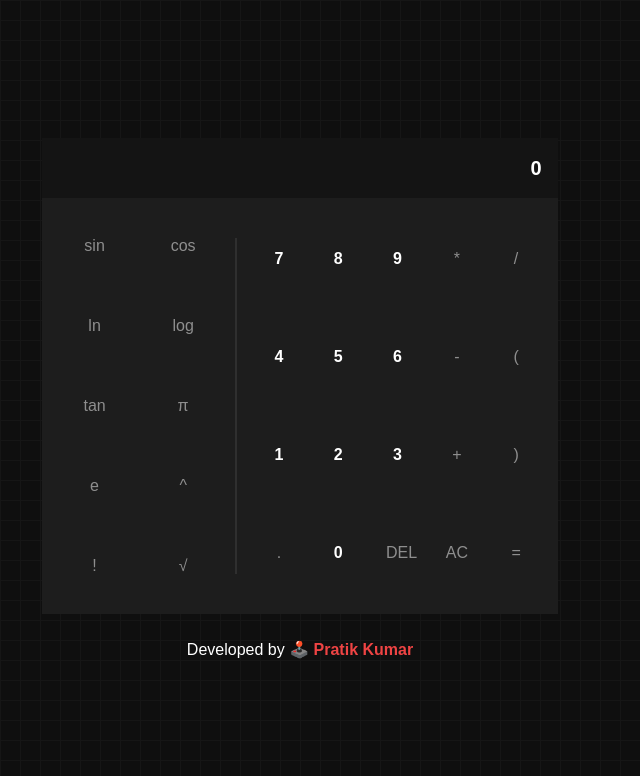
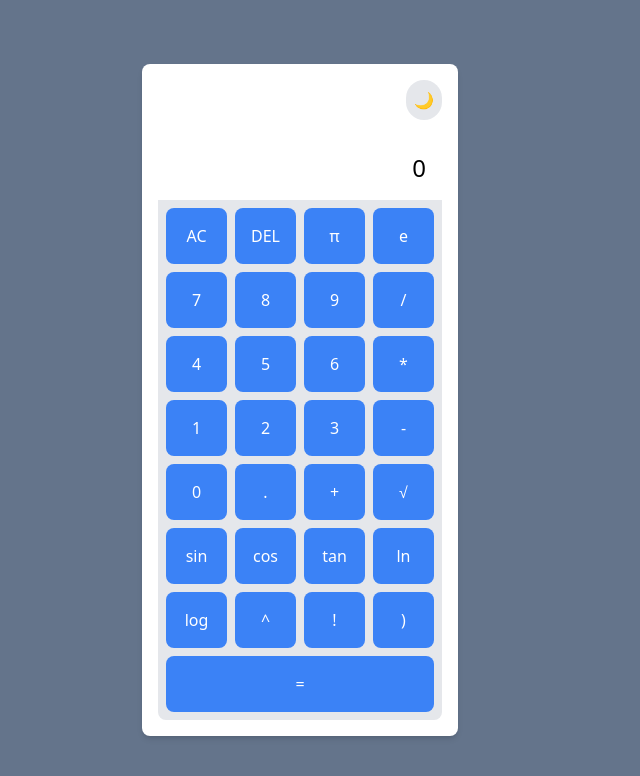
Before and after one commit to pratik-parascout/calculator, a React (Vite) app: page / in a window 1280 px wide. Shown: the top 776 px of the page, without its empty margins (340-980 px from the left). Built offline with nearby package versions, Linux system fonts and the light colour scheme.

Commit message:
added a custom hook for calculations and added light and dark mode

```diff
--- a/index.html
+++ b/index.html
@@ -5,23 +5,8 @@
     <link rel="icon" type="image/svg+xml" href="/vite.svg" />
     <meta name="viewport" content="width=device-width, initial-scale=1.0" />
     <title>Calculator</title>
-    <style>
-          * {
-            margin: 0;
-            padding: 0;
-            box-sizing: border-box;
-            font-family: 'Poppins', sans-serif;
-          }
-          body {
-            background-color: #0f0f0f;
-            color: white;
-            background-image: linear-gradient(#161616 1px, transparent 1px),
-              linear-gradient(to right, #161616 1px, #0f0f0f 1px);
-            background-size: 20px 20px;
-          }
-    </style>
   </head>
-  <body classname="sm:p-4">
+  <body>
     <div id="root"></div>
     <script type="module" src="/src/main.jsx"></script>
   </body>
--- a/src/App.jsx
+++ b/src/App.jsx
@@ -1,14 +1,12 @@
-import Calculator from "./components/Calculator"
+import React from 'react'
+import Calculator from './components/Calculator'
 
 const App = () => {
   return (
-    <div className="flex flex-col items-center justify-center align gap-6 h-screen">
+    <div className="app-container flex items-center justify-center min-h-screen bg-slate-500">
       <Calculator />
-      <p>
-        Developed by 🕹️{' '}
-        <span className=" font-semibold text-red-500">Pratik Kumar</span>
-      </p>
     </div>
   )
 }
+
 export default App
--- a/src/components/Calculator.jsx
+++ b/src/components/Calculator.jsx
@@ -1,13 +1,39 @@
-import { useState } from "react"
-import DisplayWindow from "./DisplayWindow"
-import KeyWindow from "./KeyWindow"
+import React, { useState } from 'react'
+import DisplayWindow from './DisplayWindow'
+import KeyWindow from './KeyWindow'
+import useCalculator from '../custom_hook/useCalculator'
 
 const Calculator = () => {
+  const { state, dispatch } = useCalculator()
+  const [theme, setTheme] = useState('light') // State to track current theme
 
-     const [expression, setExpression] = useState('')
-     const [displayEXP, setDisplayEXP] = useState('')
-     const [result, setResult] = useState('0')
+  const toggleTheme = () => {
+    setTheme(theme === 'light' ? 'dark' : 'light')
+  }
 
+  const handleButton = (value) => {
+    // Implement your button handling logic here
+    if (value === 'AC') {
+      dispatch({ type: 'CLEAR' })
+    } else if (value === 'DEL') {
+      dispatch({ type: 'DELETE_LAST' })
+    } else if (Object.keys(sciFunc).includes(value)) {
+      dispatch({ type: 'ADD_SCI_FUNC', payload: sciFunc[value] })
+    } else if (value === '!') {
+      dispatch({ type: 'FACTORIAL' })
+    } else if (value === '=') {
+      dispatch({ type: 'CALCULATE_RESULT' })
+    } else if (value === ')') {
+      dispatch({ type: 'ADD_CLOSING_BRACKET' })
+    } else {
+      dispatch({ type: 'ADD_CHARACTER', payload: value })
+    }
+  }
+
+  const themeClass =
+    theme === 'light' ? 'bg-white text-black' : 'bg-gray-800 text-white' // Adjust classes for light and dark themes
+
+  // Define sciFunc object here
   const sciFunc = {
     sin: 'Math.sin',
     cos: 'Math.cos',
@@ -20,61 +46,26 @@ const Calculator = () => {
     '√': 'Math.sqrt',
   }
 
-     function calcResult() {
-       if (expression.length !== 0) {
-         try {
-           let compute = eval(expression)
-           compute = parseFloat(compute.toFixed(4))
-           setResult(compute)
-         } catch (error) {
-           setResult('An Error Occurred!')
-         }
-       } else {
-         setResult('An Error Occurred!')
-       }
-     }
-
-     function handleButton(value) {
-       if (value === 'AC') {
-         setExpression('')
-         setDisplayEXP('')
-         setResult('0')
-       } else if (value === 'DEL') {
-         setDisplayEXP(displayEXP.slice(0, -1))
-         setExpression(expression.slice(0, -1))
-       } else if (sciFunc.hasOwnProperty(value)) {
-         setDisplayEXP(displayEXP + value)
-         setExpression(expression + sciFunc[value])
-       } else if (value === '!') {
-         const lastNum = extractLastNum(expression)
-         if (lastNum != null) {
-           const num = parseFloat(lastNum)
-           setDisplayEXP(displayEXP + value)
-           setExpression(expression.replace(lastNum, factorial(num)))
-         }
-       } else if (value === '=') calcResult()
-       else {
-         setExpression(expression + value)
-         setDisplayEXP(displayEXP + value)
-       }
-     }
-
-     function factorial(n) {
-       let result = 1
-       for (let i = 1; i <= n; i++) result *= i
-       return result
-     }
-
-     function extractLastNum(exp) {
-       const numbers = exp.match(/\d+/g)
-       return numbers ? numbers[numbers.length - 1] : null
-     }
-
   return (
-       <div className="calculator">
-         <DisplayWindow expression={displayEXP} result={result} />
-         <KeyWindow handleButton={handleButton} />
+    <div
+      className={`calculator p-4 rounded-lg shadow-md max-w-md mx-auto ${themeClass}`}
+    >
+      <div className="flex justify-end mb-2">
+        <button
+          className="toggle-theme-btn p-2 rounded-full bg-gray-200 hover:bg-gray-300"
+          onClick={toggleTheme}
+        >
+          {theme === 'light' ? '🌙' : '☀️'} {/* Emoji for theme toggle */}
+        </button>
+      </div>
+      <DisplayWindow
+        expression={state.displayEXP}
+        result={state.result}
+        theme={theme}
+      />
+      <KeyWindow handleButton={handleButton} theme={theme} sciFunc={sciFunc} />
     </div>
   )
 }
+
 export default Calculator
--- a/src/components/DisplayWindow.jsx
+++ b/src/components/DisplayWindow.jsx
@@ -1,9 +1,16 @@
-const DisplayWindow = ({expression, result}) => {
+import React from 'react'
+
+const DisplayWindow = ({ expression, result, theme }) => {
   return (
-    <div className="bg-almostBlack flex flex-col items-end justify-end p-4 h-22 font-semibold scrollbar-none">
-        <p className=" overflow-x-auto w-full text-right text-textColor">{expression}</p>
-        <p className="text-xl font-semibold">{result}</p>
+    <div
+      className={`display-window p-4 rounded-t-lg text-right text-xl ${
+        theme === 'light' ? 'bg-white text-black' : 'bg-gray-800 text-white'
+      }`}
+    >
+      <div className="expression text-gray-500 mb-2">{expression}</div>
+      <div className="result text-2xl">{result}</div>
     </div>
   )
 }
+
 export default DisplayWindow
--- a/src/components/KeyWindow.jsx
+++ b/src/components/KeyWindow.jsx
@@ -1,57 +1,56 @@
-const KeyWindow = ({handleButton}) => {
-  const sciKeys = ['sin', 'cos', 'ln', 'log', 'tan', 'π', 'e', '^', '!', '√']
-  const basicKeys = [
+import React from 'react'
+
+const KeyWindow = ({ handleButton, theme }) => {
+  const buttons = [
+    'AC',
+    'DEL',
+    'π',
+    'e',
     '7',
     '8',
     '9',
-    '*',
     '/',
     '4',
     '5',
     '6',
-    '-',
-    '(',
+    '*',
     '1',
     '2',
     '3',
+    '-',
+    '0',
+    '.',
     '+',
-    ')',
-    '.',
-    '0',
-    'DEL',
-    'AC',
-    '=',
+    '√',
+    'sin',
+    'cos',
+    'tan',
+    'ln',
+    'log',
+    '^',
+    '!',
+    ')', // Closing bracket added back
+    '=', // '=' moved to end
   ]
 
   return (
-    <div className="bg-textColor2 md:flex p-4 md:gap-4 flex-col md:flex-row gap-0">
-      <div className="grid grid-cols-5 gap-2 md:gap-4 md:w-1/3 md:grid-cols-2">
-        {sciKeys.map((item, index) => (
-          <button
-            key={index}
-            className="border border-none appearance-none outline-none bg-transparent px-3.5 py-5 text-base cursor-pointer text-textColor1 rounded-md hover:bg-textColor3"
-            onClick={() => handleButton(item)}
-          >
-            {item}
-          </button>
-        ))}
-      </div>
-
-      <div className="my-6 w-0.5 bg-textColor4 md:block hidden"></div>
-
-      <div className="flex-1 grid grid-cols-5 gap-2">
-        {basicKeys.map((item, index) => (
-          <button
-            key={index}
-            className={`border border-none appearance-none outline-none bg-transparent px-3.5 py-5 text-base cursor-pointer text-textColor1 rounded-md hover:bg-textColor3 ${
-              item >= '0' && item <= '9' ? 'text-white font-semibold' : ''
-            } ${item === '=' ? 'bg-red-500 hover:bg-red-300 text-black' : ''}`}
-            onClick={() => handleButton(item)}
-          >
-            {item}
-          </button>
-        ))}
-      </div>
+    <div
+      className={`key-window grid grid-cols-4 gap-2 p-2 rounded-b-lg ${
+        theme === 'light' ? 'bg-gray-200' : 'bg-gray-700'
+      }`}
+    >
+      {buttons.map((button, index) => (
+        <button
+          key={index}
+          onClick={() => handleButton(button)}
+          className={`key bg-blue-500 text-white p-4 rounded-lg hover:bg-blue-700 active:bg-blue-800
+  ${button === '=' ? 'col-span-4' : ''}
+  ${theme === 'light' ? 'text-black' : 'text-white'}
+`}
+        >
+          {button}
+        </button>
+      ))}
     </div>
   )
 }
--- /dev/null
+++ b/src/custom_hook/useCalculator.js
@@ -0,0 +1,93 @@
+import { useReducer } from 'react'
+
+const initialState = {
+  expression: '',
+  displayEXP: '',
+  result: '0',
+}
+
+function reducer(state, action) {
+  switch (action.type) {
+    case 'ADD_CHARACTER':
+      return {
+        ...state,
+        expression: state.expression + action.payload,
+        displayEXP: state.displayEXP + action.payload,
+      }
+    case 'ADD_SCI_FUNC':
+      let newExpression = state.expression
+      let newDisplayEXP = state.displayEXP
+
+      if (['Math.PI', 'Math.E'].includes(action.payload.func)) {
+        newExpression += action.payload.func
+        newDisplayEXP += action.payload.symbol
+      } else {
+        newExpression += action.payload.func + '('
+        newDisplayEXP += action.payload.symbol + '('
+      }
+
+      return {
+        ...state,
+        expression: newExpression,
+        displayEXP: newDisplayEXP,
+      }
+    case 'ADD_CLOSING_BRACKET':
+      return {
+        ...state,
+        expression: state.expression + ')',
+        displayEXP: state.displayEXP + ')',
+      }
+    case 'CALCULATE_RESULT':
+      try {
+        const compute = eval(
+          state.expression +
+            ')'.repeat(
+              (state.expression.match(/\(/g) || []).length -
+                (state.expression.match(/\)/g) || []).length
+            )
+        )
+        const result = parseFloat(compute.toFixed(4))
+        return { ...state, result: result.toString() }
+      } catch {
+        return { ...state, result: 'An Error Occurred!' }
+      }
+    case 'CLEAR':
+      return initialState
+    case 'DELETE_LAST':
+      return {
+        ...state,
+        expression: state.expression.slice(0, -1),
+        displayEXP: state.displayEXP.slice(0, -1),
+      }
+    case 'FACTORIAL':
+      const lastNum = extractLastNum(state.expression)
+      if (lastNum != null) {
+        const num = parseFloat(lastNum)
+        return {
+          ...state,
+          expression: state.expression.replace(lastNum, factorial(num)),
+          displayEXP: state.displayEXP + '!',
+        }
+      }
+      return state
+    default:
+      return state
+  }
+}
+
+function extractLastNum(exp) {
+  const numbers = exp.match(/(\d+(\.\d+)?|\.\d+)(?=\D*$)/g) // Matches the last number
+  return numbers ? numbers[numbers.length - 1] : null
+}
+
+function factorial(n) {
+  let result = 1
+  for (let i = 1; i <= n; i++) result *= i
+  return result
+}
+
+export default function useCalculator() {
+  const [state, dispatch] = useReducer(reducer, initialState)
+
+  return { state, dispatch }
+}
```
Lines whose indentation alone changed are shown as unchanged.
